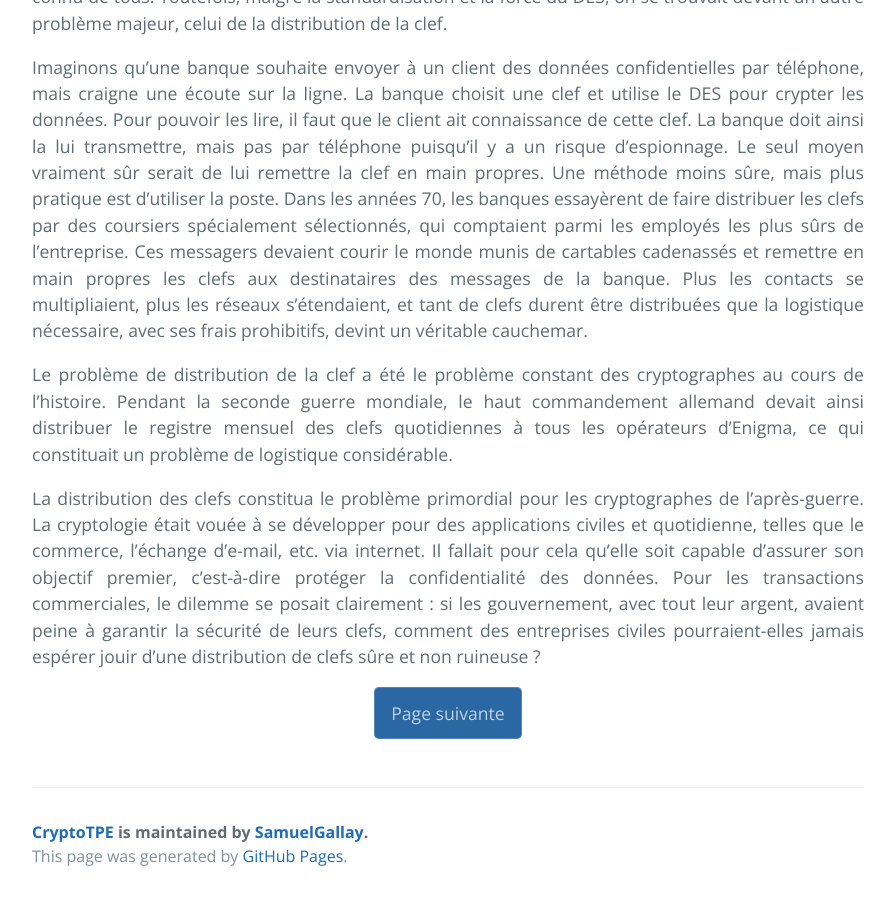
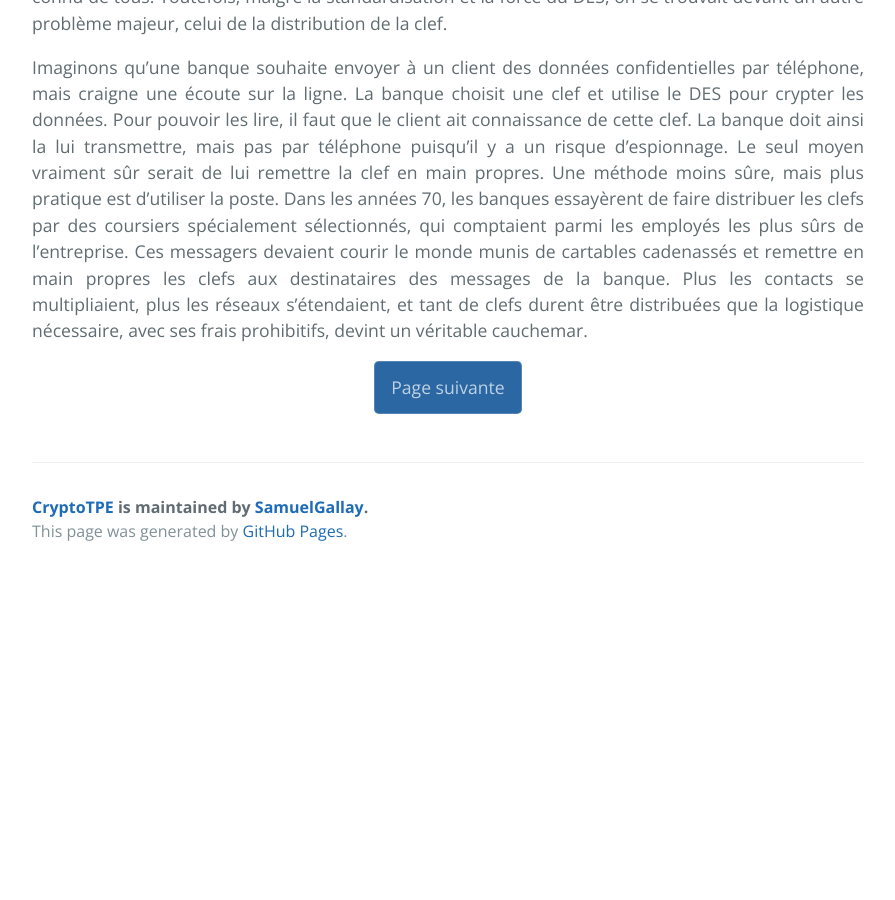
Before and after one commit to SamuelGallay/CryptoTPE, a Jekyll site: the page built from pages/4_Internet/1_des.md, in a window 1280 px wide and 900 px high, scrolled down 2348 px. Shown: the whole window, without its empty margins (192-1087 px from the left). Built offline with Jekyll 4.4.1, drawn with Linux system fonts in a browser that asks for light colours; our own code applies the rules of GitHub Pages for plain Markdown files; after the commit the page ends 2923 px from its top, so only the background shows below that.

Commit message:
Update 1_des.md

```diff
--- a/pages/4_Internet/1_des.md
+++ b/pages/4_Internet/1_des.md
@@ -28,7 +28,3 @@ Ce qui a signé la fin du DES est l'extraordinaire progression de la puissance d
 Cette première publication à grande échelle d'un algorithme de chiffrement marque l'entrée de la cryptologie dans le domaine public ainsi que la preuve que le procédé de chiffrement peut être connu de tous. Toutefois, malgré la standardisation et la force du DES, on se trouvait devant un autre problème majeur, celui de la distribution de la clef.
 
 Imaginons qu’une banque souhaite envoyer à un client des données confidentielles par téléphone, mais craigne une écoute sur la ligne. La banque choisit une clef et utilise le DES pour crypter les données. Pour pouvoir les lire, il faut que le client ait connaissance de cette clef. La banque doit ainsi la lui transmettre, mais pas par téléphone puisqu’il y a un risque d’espionnage. Le seul moyen vraiment sûr serait de lui remettre la clef en main propres. Une méthode moins sûre, mais plus pratique est d’utiliser la poste. Dans les années 70, les banques essayèrent de faire distribuer les clefs par des coursiers spécialement sélectionnés, qui comptaient parmi les employés les plus sûrs de l’entreprise. Ces messagers devaient courir le monde munis de cartables cadenassés et remettre en main propres les clefs aux destinataires des messages de la banque. Plus les contacts se multipliaient, plus les réseaux s’étendaient, et tant de clefs durent être distribuées que la logistique nécessaire, avec ses frais prohibitifs, devint un véritable cauchemar.
-
-Le problème de distribution de la clef a été le problème constant des cryptographes au cours de l’histoire. Pendant la seconde guerre mondiale, le haut commandement allemand devait ainsi distribuer le registre mensuel des clefs quotidiennes à tous les opérateurs d’Enigma, ce qui constituait un problème de logistique considérable.
-
-La distribution des clefs constitua le problème primordial pour les cryptographes de l’après-guerre. La cryptologie était vouée à se développer pour des applications civiles et quotidienne, telles que le commerce, l’échange d’e-mail, etc. via internet. Il fallait pour cela qu’elle soit capable d’assurer son objectif premier, c’est-à-dire protéger la confidentialité des données. Pour les transactions commerciales, le dilemme se posait clairement : si les gouvernement, avec tout leur argent, avaient peine à garantir la sécurité de leurs clefs, comment des entreprises civiles pourraient-elles jamais espérer jouir d’une distribution de clefs sûre et non ruineuse ?
```
